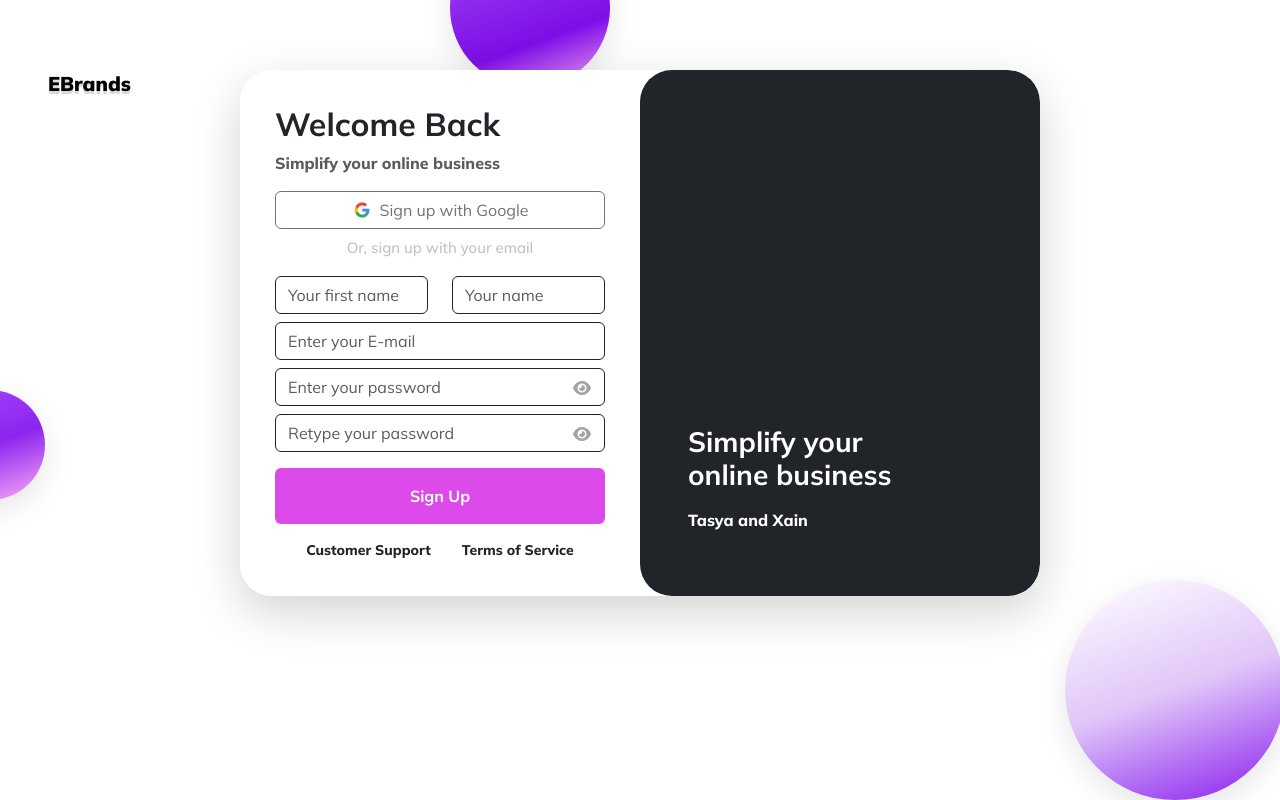
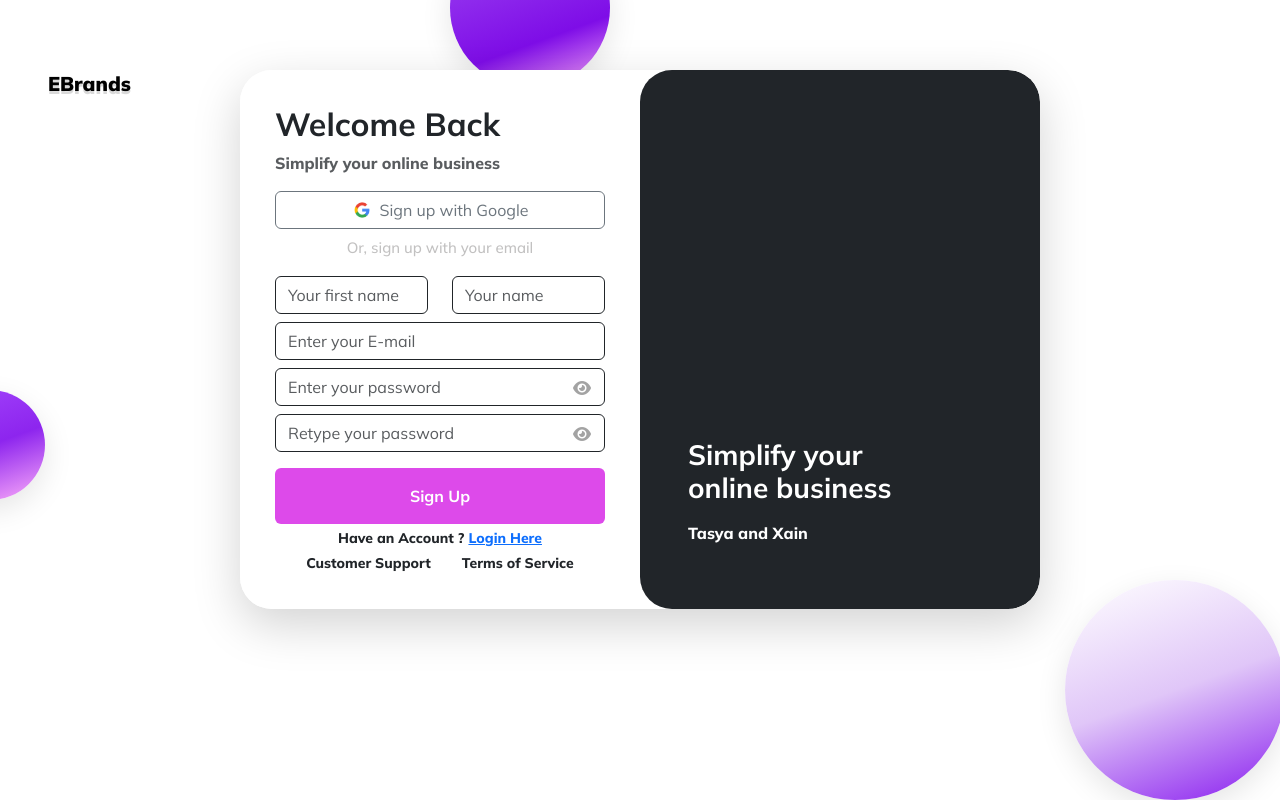
Before and after one commit to Sreelakshmit123/EcommerceReact.js, a React (Vite) app: page /register in a window 1280 px wide. Built offline with nearby package versions, Linux system fonts and the light colour scheme; a web font is replaced by a local one.

Commit message:
update cards

```diff
--- a/src/Components/DealsOfTheWeek.jsx
+++ b/src/Components/DealsOfTheWeek.jsx
@@ -155,7 +155,8 @@ function DealsOfTheWeek() {
 
                   <Card.Body className='cardbody'>
                     <Card.Text >
-                      {item.title}
+
+                           {item.title.length > 20 ? item.title.slice(0, 20) + "..." : item.title}
                     </Card.Text>
                     <div className='d-flex'>
                       <p className='bottomtag-para me-1'>
--- a/src/Components/PopularItems.jsx
+++ b/src/Components/PopularItems.jsx
@@ -56,7 +56,7 @@ function PopularItems() {
                                 <Card.Body>
 
                                     <div className="d-flex justify-content-between ">
-                                        <p className='popularitems-text'>{item.title}</p>
+                                        <p className='popularitems-text'>{item.title.length > 20 ? item.title.slice(0, 20) + "..." : item.title}</p>
                                         <p className='popularitems-text text-danger'>₹{item?.sku?.sales_rate ?? item.price}</p>
                                     </div>
                                     <div className="d-flex justify-content-between">
--- a/src/Components/SignUp.jsx
+++ b/src/Components/SignUp.jsx
@@ -218,8 +218,8 @@ function SignUp() {
                                     <Button onClick={handleSubmitSignUp} className="sign-up-button w-100 pt-3 pb-3">
                                         Sign Up
                                     </Button>
-
-                                    <div className="d-flex justify-content-evenly align-items-center mt-3 text-muted small ">
+                                    <div className='text-center small mt-1'>Have an Account ? <Link to={'/login'}>Login Here</Link></div>
+                                    <div className="d-flex justify-content-evenly align-items-center mt-1 text-muted small ">
                                         <a href="#" className='text-dark text-decoration-none'>Customer Support</a>
                                         <a href="#" className='text-dark text-decoration-none'>Terms of Service</a>
                                     </div>
```
